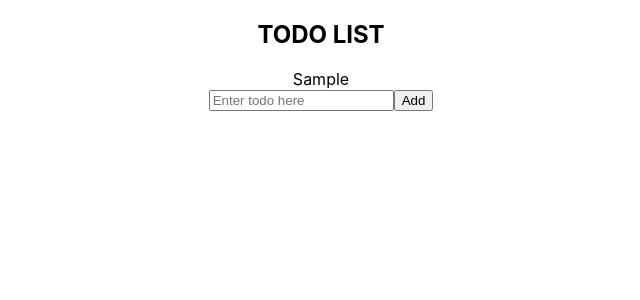
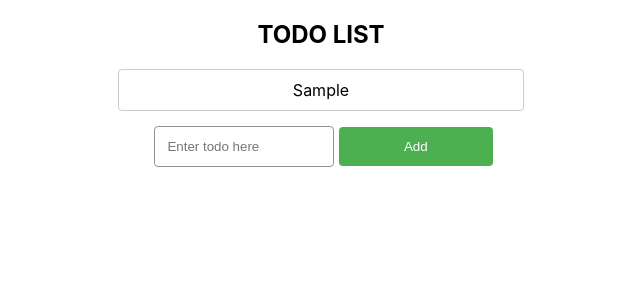
Before and after one commit to jamillajessriel17/todo-list-app, a React (Create React App) app: page / in a window 1280 px wide. Both pictures are taken after typing "Sample" into the empty fields and a click on the button "Add". Shown: the top 300 px of the page, without its empty margins (319-959 px from the left). Built offline with nearby package versions, Linux system fonts and the light colour scheme.

Commit message:
feat: add styling

```diff
--- a/src/App.css
+++ b/src/App.css
@@ -1,38 +1,30 @@
 .App {
   text-align: center;
 }
-
-.App-logo {
-  height: 40vmin;
-  pointer-events: none;
+.todoItem {
+  margin: auto;
+  padding: 10px;
+  width: 30%;
+  border: 1px solid #ccc;
+  border-radius: 4px;
+  margin-top: 5px;
+}
+input {
+  width: 12%;
+  padding: 12px;
+  margin: 5px;
+  border: 1px solid #929191;
+  border-radius: 4px;
 }
 
-@media (prefers-reduced-motion: no-preference) {
-  .App-logo {
-    animation: App-logo-spin infinite 20s linear;
-  }
+button {
+  width: 12%;
+  background-color: #4caf50;
+  color: white;
+  padding: 12px;
+  border: none;
+  border-radius: 4px;
 }
-
-.App-header {
-  background-color: #282c34;
-  min-height: 100vh;
-  display: flex;
-  flex-direction: column;
-  align-items: center;
-  justify-content: center;
-  font-size: calc(10px + 2vmin);
-  color: white;
+.container {
+  margin-top: 10px;
 }
-
-.App-link {
-  color: #61dafb;
-}
-
-@keyframes App-logo-spin {
-  from {
-    transform: rotate(0deg);
-  }
-  to {
-    transform: rotate(360deg);
-  }
-}
```
